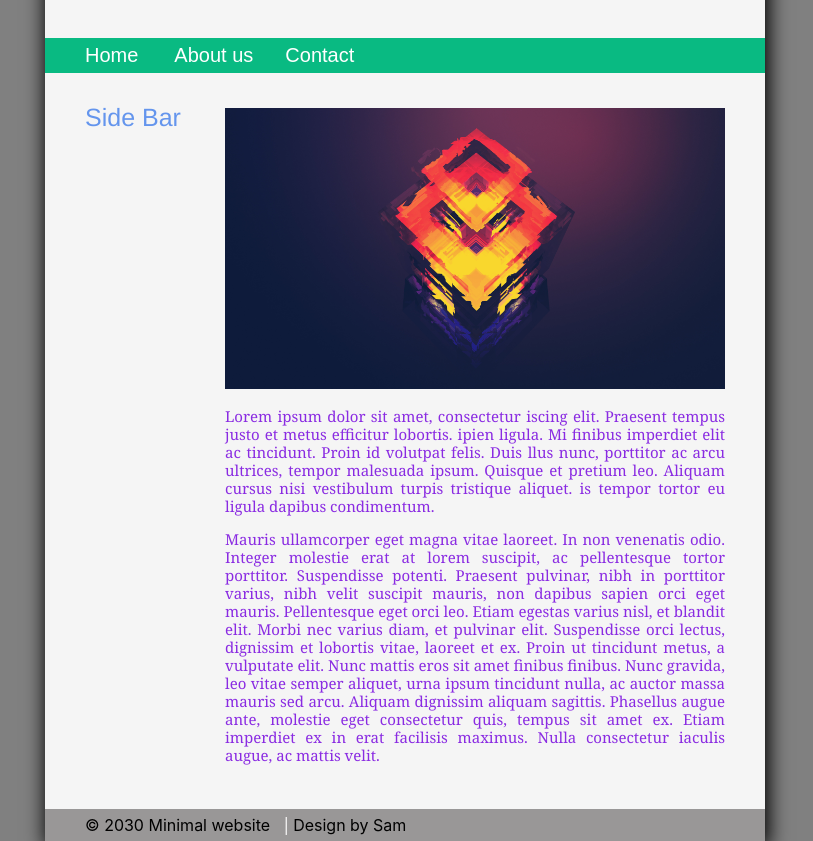
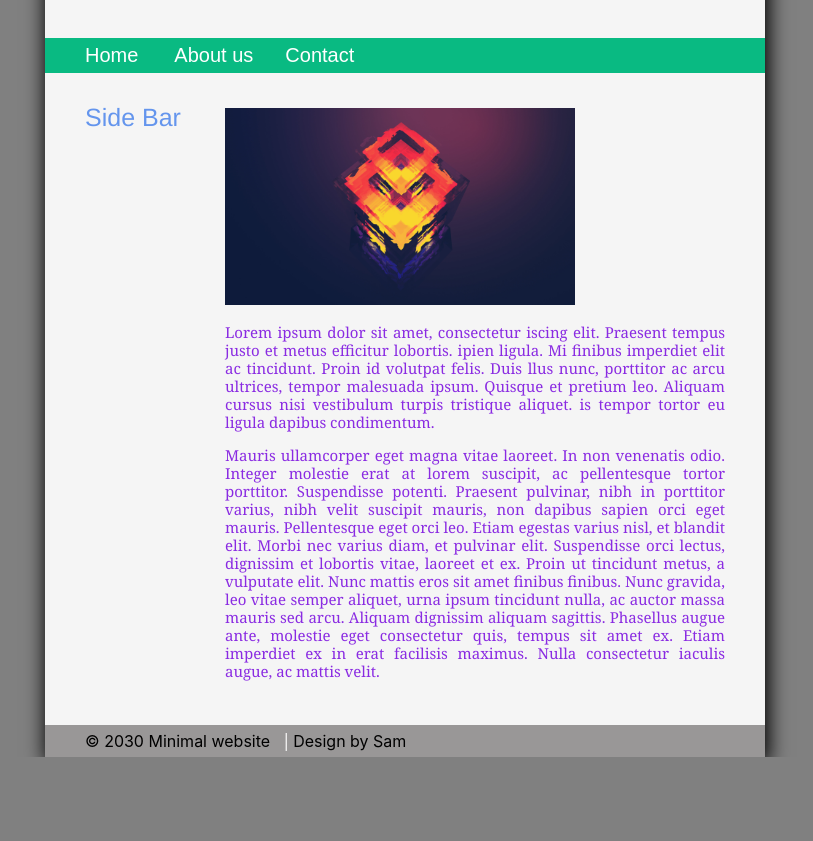
Before and after one commit to agent-coder/test, a plain HTML site: page index.html in a window 1280 px wide. Shown: the part 75-916 px from the top of the page, without its empty margins (235-1048 px from the left). After the commit the page ends 832 px from the top, so only its background shows below. Drawn offline with Linux system fonts and the light colour scheme; a script that the page names is missing.

Commit message:
Update style.css

```diff
--- a/css/style.css
+++ b/css/style.css
@@ -106,7 +106,7 @@ h2 {
 
 #home-image img {
 
-    width: 100%
+    width: 70%
 }
 
 footer {
```
